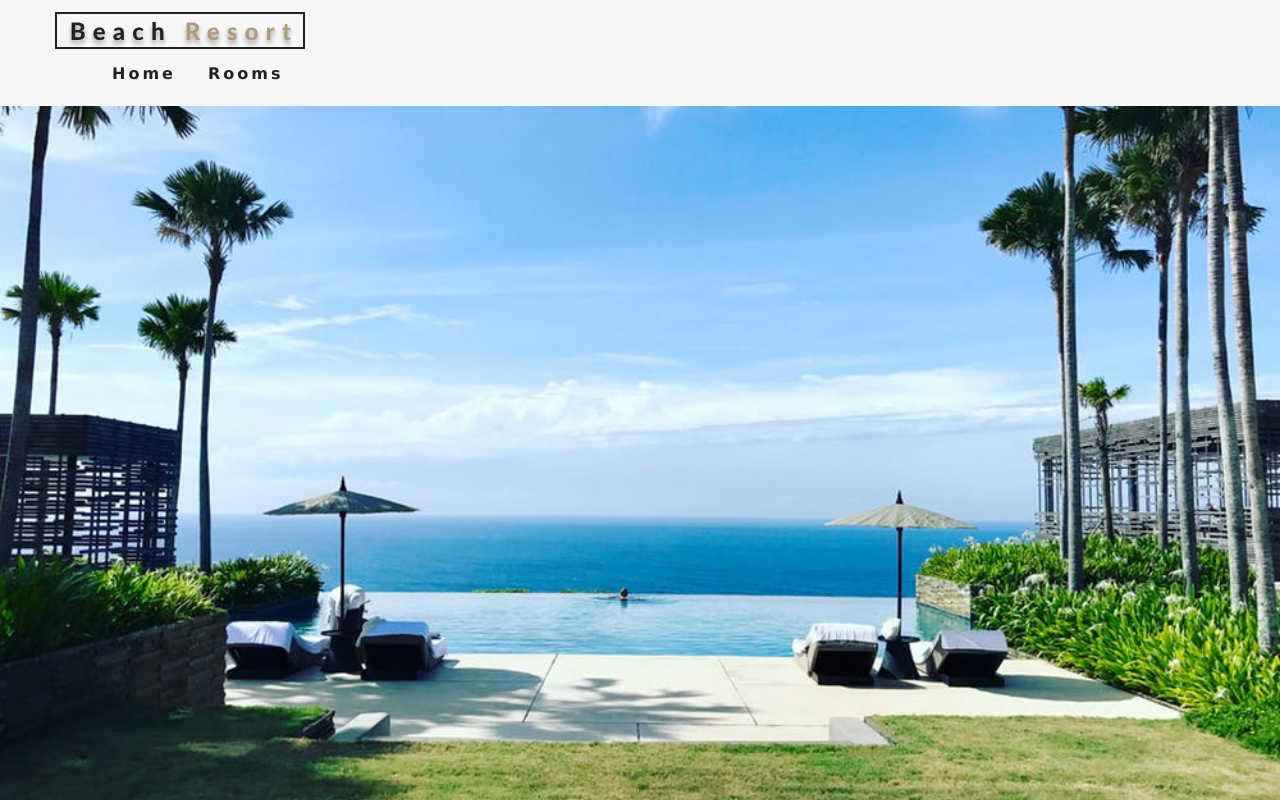
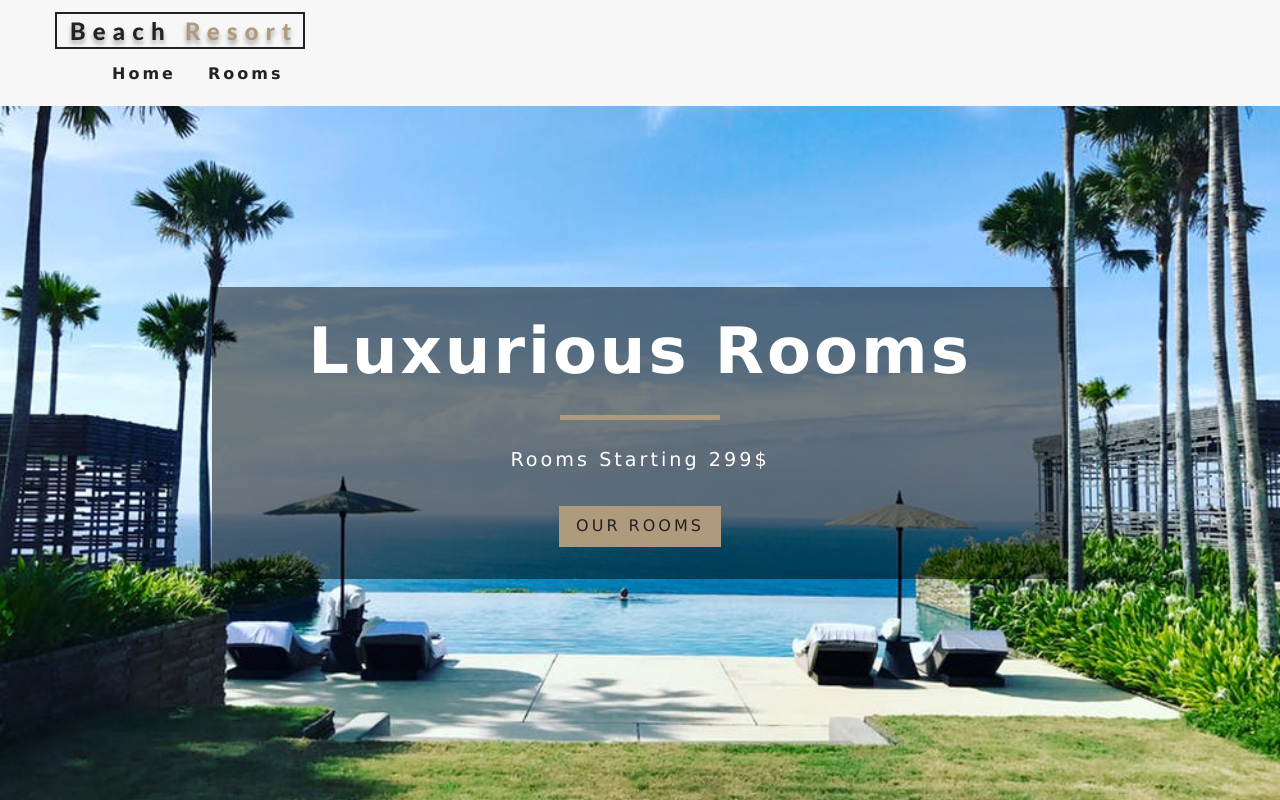
Before and after one commit to uly-ana/hotel, a React (Create React App) app: page / in a window 1280 px wide. Built offline with nearby package versions, Linux system fonts and the light colour scheme.

Commit message:
created Banner componnent

```diff
--- /dev/null
+++ b/src/components/Banner.js
@@ -0,0 +1,13 @@
+import React from 'react'
+
+export default function Banner({title, subtitle, children}) {
+    return (
+        <div className="banner">
+           <h1>{title}</h1>
+           <div></div>
+    <p>{subtitle}</p>
+    {children}
+
+        </div>
+    )
+}
--- a/src/pages/Home.js
+++ b/src/pages/Home.js
@@ -1,8 +1,14 @@
 import React from 'react'
 import Hero from '../components/Hero'
+import Banner from '../components/Banner'
+import {Link} from 'react-router-dom'
 
 export default function Home() {
     return (
-        <Hero hero='defaultHero'></Hero>
+        <Hero hero='defaultHero'>
+            <Banner title="luxurious rooms" subtitle="rooms starting 299$">
+                <Link to="/rooms" className="btn-primary">Our Rooms</Link>
+                </Banner>
+        </Hero>
     )
 }
```
